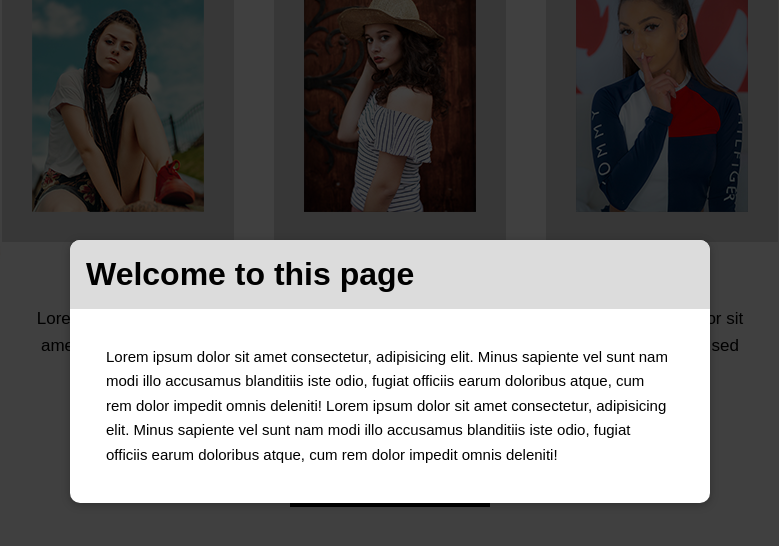
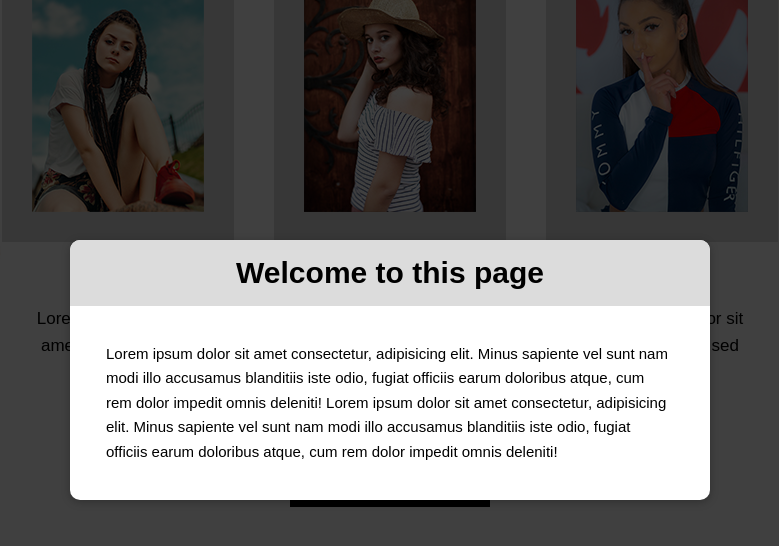
Before and after one commit to MahsumaRezai/Beauty-StyleSite, a React (Create React App) app: page / in a window 1280 px wide. Both pictures are taken after a click on the button "Read More". Shown: the part 1832-2378 px from the top of the page, without its empty margins (250-1029 px from the left). Built offline with nearby package versions, Linux system fonts and the light colour scheme.

Commit message:
add about for inaformation

```diff
--- a/src/Componets/UI/ErrorModal.module.css
+++ b/src/Componets/UI/ErrorModal.module.css
@@ -27,9 +27,11 @@
     padding: 1rem;
   }
 
-  .header h2 {
+  .header h1 {
     margin: 0;
-    color: white;
+    color: black;
+    text-align: center;
+    font-size: 30px
   }
 
   .content {
```
Also changed, not shown: src/Componets/Information/Information.js (added, +25 -0 lines).
